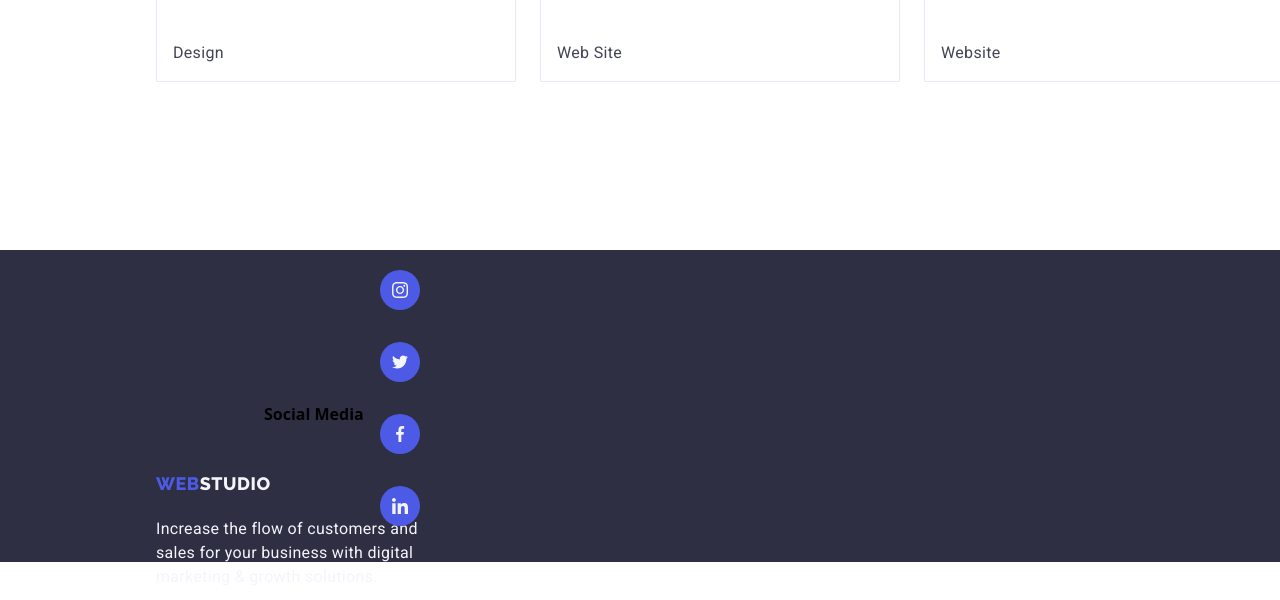
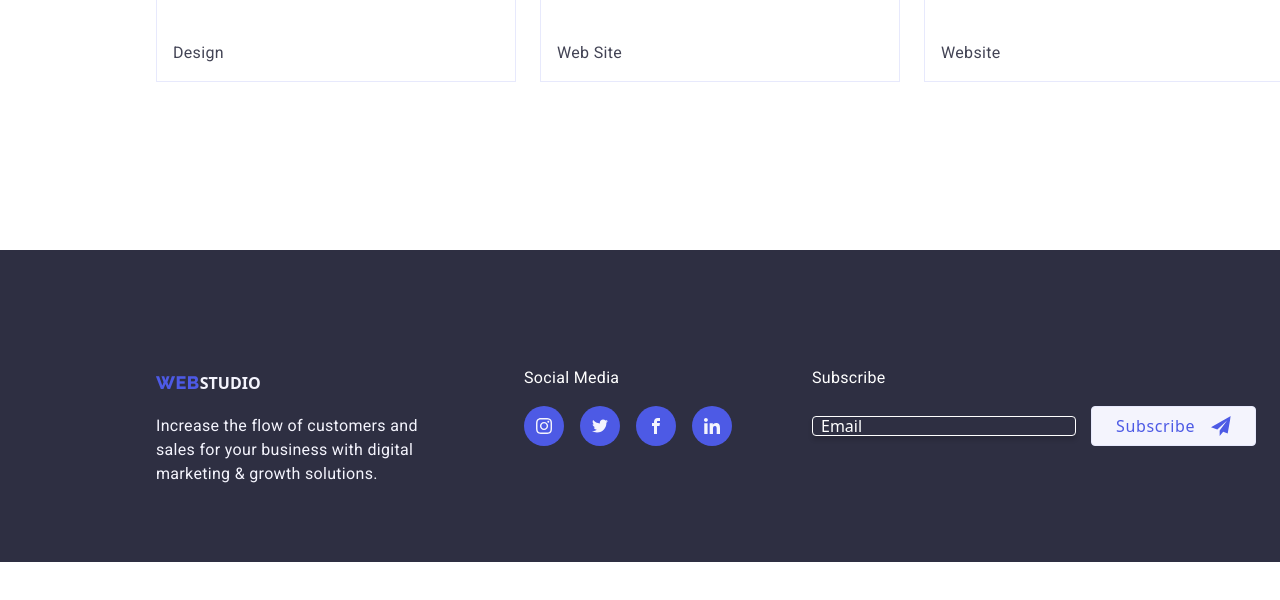
Before and after one commit to Jeadine29/goit-markup-hw-06, a plain HTML site: page portfolio.html in a window 1280 px wide. Shown: the part 1558-2158 px from the top of the page. After the commit the page ends 2120 px from the top, so only its background shows below. Drawn offline with nearby package versions, Linux system fonts and the light colour scheme.

Commit message:
update footer

```diff
--- a/css/styles.css
+++ b/css/styles.css
@@ -66,6 +66,7 @@ button {
 .header-navigation {
         display: inline-flex;
         align-items: flex-start;
+        align-items: baseline;
 }
 
 /* Logo */
@@ -818,158 +819,169 @@ h3 {
 footer {
         width: 1440px;
         height: 312px;
-        flex-shrink: 0;
         background: var(--NAVY-BLUE, #2E2F42);
-        display: flex;
-                align-items: center;
-                justify-content: flex-start;
-                align-items: center;
-                /* gap: 16px;
-                margin-top: 16px; */
+        display: inline-flex;
+        align-items: center;
+        flex-direction: row;
 }
 
 .footer-content {
         width: 264px;
         height: 112px;
-        flex-shrink: 0;
 }
 
 .footer-logo {
         margin-left: 156px;
         margin-top: 100px;
         margin-right: 1169px;
-        display: inline-flex;
-        align-items: center;
-        flex-shrink: 0;
         height: 24px;
 }
 
 /* Span class logo styles */
 .studio-white {
         color: var(--CLOUD, #F4F4FD);
-        font-family: Raleway;
-        font-size: 18px;
-        font-style: normal;
-        font-weight: 800;
-        line-height: 21px;
-        /* 116.667% */
-        letter-spacing: 0.54px;
-        text-transform: uppercase;
+
 }
 
 .footer-text {
         color: var(--CLOUD, #F4F4FD);
-        /* Body */
         font-family: Roboto;
         font-size: 16px;
         font-style: normal;
         font-weight: 400;
         line-height: 24px;
-        /* 150% */
         letter-spacing: 0.32px;
         width: 264px;
         height: 112px;
         margin-left: 156px;
         margin-top: 17.5px;
+
 }
 
 .footer-social {
+        width: 208px;
+        height: 80px;
+        text-align: center;
+        margin-top: 100px;
+        margin-left: 260px;
+        margin-bottom: 132px;
+}
+
+.social-header {
         display: flex;
-                align-items: center;
-                justify-content: flex-start;
-                align-items: center;
-                gap: 16px;
-                margin-top: 16px;
+        align-items: center;
+        gap: 16px;
+
+}
+
+.social-icons {
+        display: flex;
+        align-items: center;
+        justify-content: space-between;
+        gap: 16px;
+}
+
+.footer-socials-icon {
+        width: 16px;
+        height: 16px;
+        flex-shrink: 0;
+        fill: var(--CLOUD, #F4F4FD);
+}
+
+.footer-icons {
+        background-color: var(--IRIS, #4D5AE5);
+        border-radius: 50px;
+        width: 40px;
+        height: 40px;
+        display: flex;
+        align-items: center;
+        justify-content: center;
+        margin-bottom: 32px;
 }
 
 
-
-/* .footer-social {
-        width: 208px;
-        height: 80px;
-        flex-shrink: 0;
-        margin-left: 540px;
-        margin-right: 692px;
-        margin-bottom: 132px;
-} */
-
-/* .social-header {
+.social-header {
         color: var(--WHITE, #FFF);
-        /* Body Medium */
-        font-family: Roboto;
-        font-size: 16px;
-        font-style: normal;
-        font-weight: 500;
-        line-height: 24px;
-        /* 150% */
-        letter-spacing: 0.32px;
-} */
-
-/* .footer-links {
-        display: flex;
-        align-items: center;
-        justify-content: flex-start;
-        align-items: center;
-        gap: 16px;
-        margin-top: 16px;
-}
-         */
-/* .input-sub {
-        border: 2px solid var(--IRIS, #4D5AE5);
-        background:none;
-        border-radius: 4px;
-        width: 264px;
-        padding: 8px;
-        background-color: none;
-} */
-
-/* .input-sub:placeholder-shown {
-        color: var(--WHITE, #FFF);
-} */
-
-/* .footer-social {
-        margin-left: 120px;
 }
 
 .footer-sub {
+        width: 453px;
+        height: 80px;
+        margin-top: 100px;
         margin-left: 80px;
+        margin-right: 150px;
+        margin-bottom: 132px;
+        /* gap: 24px; */
 }
 
-.footer .team-socials-icon {
-        margin-right: 10px;
+.footer-subscribe-text {
+        color: var(--WHITE, #FFF);
+        /* margin-bottom: 16px; */
 }
 
-.footer-social-text,
-.footer-subscribe-text {
-        margin-top: 0;
+.subscribe-form {
+        border-radius: 4px;
+        align-items: center;
+        display: flex;
+        flex-direction: row;
+
+}
+
+.email-box {
+        background:none;
+        border-radius: 4px;
+        border: 1px solid var(--WHITE, #FFF);
+        box-shadow: 0px 4px 4px 0px rgba(0, 0, 0, 0.15);
+        width: 264px;
+        height: 20px;
+        padding: 8px;
+        margin-right: 15px;
+        background-color: none;
+        color: white;
+        outline: none;
+}
+
+.email-box::placeholder {
         color: white;
 }
 
-.input-sub {
-        border: 2px solid white;
-        background: none;
-        border-radius: 4px;
-        padding: 10px;
-        width: 264px;
-        background-color: none;
-        margin-right: 24px;
+.email-box:hover {
+        border: 1px solid var(--IRIS, #4D5AE5);
 }
 
-.input-sub::placeholder {
-        color: white;
+.email-box:focus {
+        border: 1px solid var(--IRIS, #4D5AE5);
 }
 
-.btn-sub {
-        display: inline-flex;
+.button-sub {
+        width: 165px;
+        height: 40px;
         align-items: center;
-        color: white;
+        display: flex;
+        flex-direction: row;
         padding: 8px 24px;
         gap: 16px;
-        background-color: var(--iris);
-        border: none;
-        border-radius: 4px;
+        fill: var(--IRIS, #4D5AE5);;
 }
 
-.btn-sub svg {
+.sub-icon {
+        width: 24px;
+        height: 24px;
+        fill: var(--IRIS);
+}
+
+.button-sub:hover {
+        border-radius: 4px;
+        box-shadow: 0px 4px 4px 0px rgba(0, 0, 0, 0.15);
+        color: var(--WHITE, #FFF);
+        background: var(--OCEAN, #404BBF);
         fill: white;
-} */
+}
+
+.button-sub:focus {
+        border-radius: 4px;
+        box-shadow: 0px 4px 4px 0px rgba(0, 0, 0, 0.15);
+        color: var(--WHITE, #FFF);
+        background: var(--OCEAN, #404BBF);
+        fill: white;
+}
--- a/portfolio.html
+++ b/portfolio.html
@@ -202,32 +202,43 @@
             </p>
         </div>
         <div class="footer-social">
-            <div class="social">
-                <h4><a class="social-header">Social Media</a></h4>
-            </div>
-            <div class="footer-links">
-                <a class="socials">
-                    <svg class="socials-icon">
+            <p class="social-header">Social Media</p>
+            <div class="social-icons">
+                <a class="footer-icons">
+                    <svg class="footer-socials-icon">
                         <use href="./images/icons.svg#instagram-2"></use>
                     </svg>
                 </a>
-                <a class="socials">
-                    <svg class="socials-icon">
+                <a class="footer-icons">
+                    <svg class="footer-socials-icon">
                         <use href="./images/icons.svg#twitter-1"></use>
                     </svg>
                 </a>
-                <a class="socials">
-                    <svg class="socials-icon">
-                        <use href="./images/icons.svg#facebook-1"></use>
+                <a class="footer-icons">
+                    <svg class="footer-socials-icon">
+                        <use href="./images/icons.svg#facebook"></use>
                     </svg>
                 </a>
-                <a class="socials">
-                    <svg class="socials-icon">
+                <a class="footer-icons">
+                    <svg class="footer-socials-icon">
                         <use href="./images/icons.svg#linkedin-1"></use>
                     </svg>
                 </a>
             </div>
         </div>
+        <div class="footer-sub">
+            <p class="footer-subscribe-text">Subscribe</p>
+            <form class="subscribe-form">
+                <input type="text" placeholder="Email" class="email-box" />
+                <button type="submit" class="button-sub">
+                    Subscribe
+                    <svg>
+                        <use class="sub-icon" href="./images/icons.svg#send"></use>
+                    </svg>
+                </button>
+            </form>
+        </div>
     </footer>
+    <script src="./js/modal.js"></script>
     </body>
     </html>
```
Also changed, not shown: index.html (+16 -17 lines), studio.html (+67 -15 lines).
